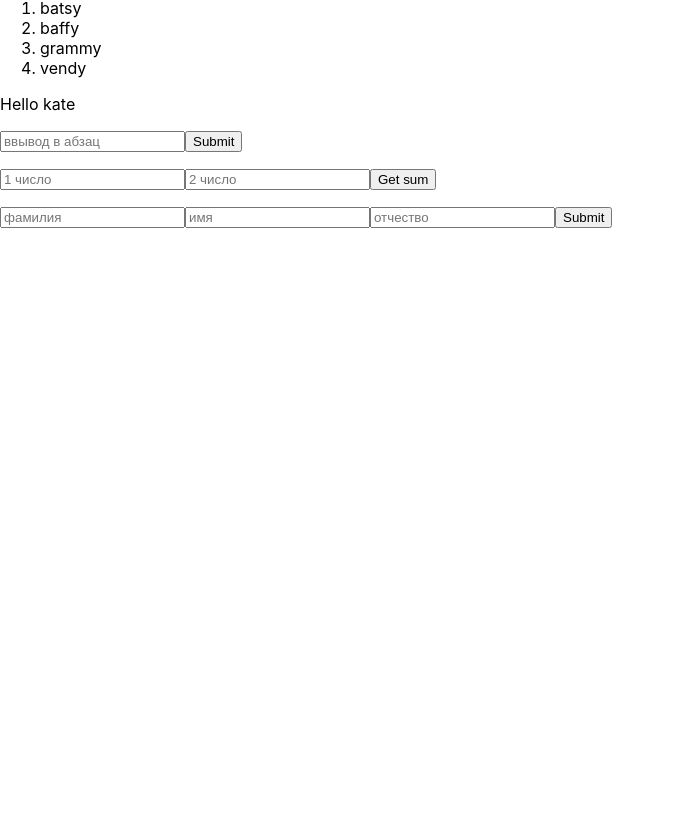
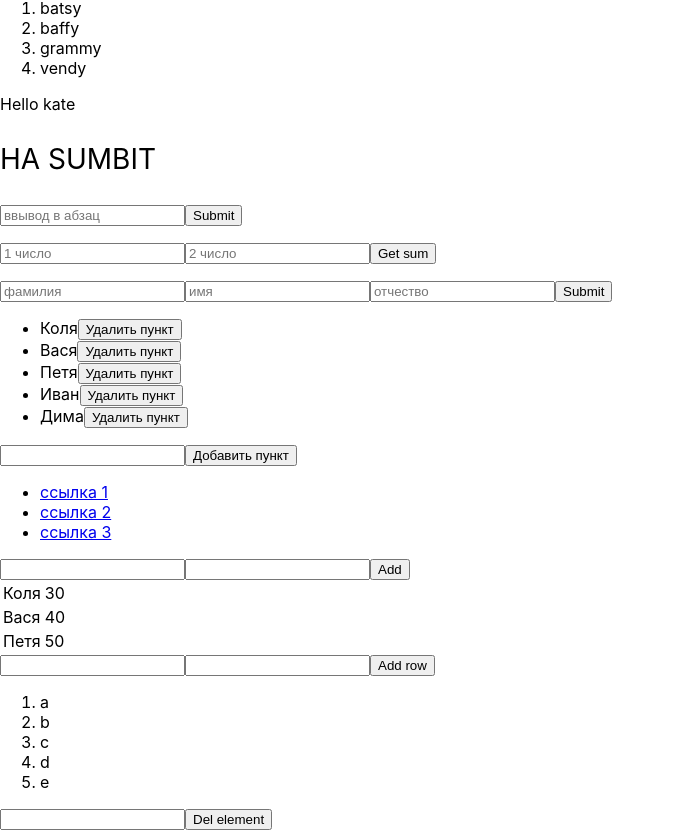
Before and after one commit to kate0n/JS-learing-tasks, a React (Create React App) app: page / in a window 1280 px wide. Shown: the part 1342-2172 px from the top of the page, without its empty margins (0-675 px from the left). Before the commit the page ends 1586 px from the top, so only its background shows below. Built offline with nearby package versions, Linux system fonts and the light colour scheme.

Commit message:
on Arrays and Form

```diff
--- a/src/App.js
+++ b/src/App.js
@@ -1,6 +1,7 @@
 import React, {Component, Fragment} from 'react';
 
-
+import CyclesV3_4 from './tasks/CyclesV3_4';
+import CyclesV2 from './tasks/CyclesV2';
 import Form from './tasks/Form';
 import Inputs from "./tasks/Inputs";
 import Input2 from "./tasks/Input2";
@@ -14,6 +15,8 @@ import Filter from "./tasks/Arrays/Filter";
 import Find from "./tasks/Arrays/Find";
 import ArrowFunc from "./tasks/ArrowFunc";
 import OnSubmit from "./tasks/OnSubmit";
+import Table from "./tasks/Table";
+import Arr from "./tasks/Arr";
 
 
 class App extends Component {
@@ -35,6 +38,10 @@ class App extends Component {
 
                 <ArrowFunc/>
                 <OnSubmit/>
+                <CyclesV3_4/>
+                <CyclesV2/>
+                <Table/>
+                <Arr/>
             </Fragment>
         );
     }
--- /dev/null
+++ b/src/tasks/Arr.js
@@ -0,0 +1,36 @@
+import React, {Component} from 'react';
+
+class Arr extends Component {
+    state = {
+        arr: ['a', 'b', 'c', 'd', 'e']
+    }
+
+    getNum2 = React.createRef();
+
+    delElement = () => {
+        const num = parseInt(this.getNum2.current.value);
+        const delEl = this.state.arr[num - 1];
+        this.setState(prevState => ({
+            arr: prevState.arr.filter(el => el !== delEl)
+        }))
+    };
+
+    render() {
+        const elemets = this.state.arr.map(el => <li> {el} </li>);
+        return (
+            <div>
+
+                <ol>
+                    {elemets}
+                </ol>
+
+                <input ref={this.getNum2}/>
+
+                <button onClick={this.delElement}> Del element</button>
+
+            </div>
+        )
+    }
+}
+
+export default Arr;
--- a/src/tasks/CyclesV2.js
+++ b/src/tasks/CyclesV2.js
@@ -9,14 +9,31 @@ class CyclesV2 extends Component {
         ]
     };
 
+    getHref = React.createRef();
+    getText = React.createRef();
+
+    addElement = () => {
+        const href = this.getHref.current.value;
+        const text = this.getText.current.value;
+        this.setState({hrefs: [...this.state.hrefs, {href: href, text: text}]})
+    };
+
+
     render() {
 
         const hrefs = this.state.hrefs.map(item => (<li><a href={item.href}>  {item.text}  </a></li>));
 
         return (
-            <ul>
-                {hrefs}
-            </ul>
+            <div>
+                <ul>
+                    {hrefs}
+                </ul>
+                <input
+                    ref={this.getHref}/>
+                <input
+                    ref={this.getText}/>
+                <button onClick={this.addElement}> Add</button>
+            </div>
         )
     }
 }
--- a/src/tasks/CyclesV3_4.js
+++ b/src/tasks/CyclesV3_4.js
@@ -5,11 +5,18 @@ class CyclesV3_4 extends Component {
         names: ['Коля', 'Вася', 'Петя', 'Иван', 'Дима']
     };
 
+    newName = React.createRef();
+
     deleteElement = del => {
         this.setState(prevState => ({
             names: prevState.names.filter(name => name !== del)
         }))
-    }
+    };
+
+    addElement = () => {
+        const newName = this.newName.current.value;
+        this.setState({names: [...this.state.names, newName]})
+    };
 
     render() {
         const names = this.state.names.map(name => (
@@ -17,14 +24,21 @@ class CyclesV3_4 extends Component {
                 {name}
                 <button onClick={() => {
                     this.deleteElement(name)
-                }}> Удалить пункт
+                }}>
+                    Удалить пункт
                 </button>
             </li>));
 
         return (
+            <div>
                 <ul id={"list3"}>
                     {names}
                 </ul>
+                <input
+                    ref={this.newName}/>
+                <button onClick={this.addElement}> Добавить пункт</button>
+
+            </div>
         )
     }
 }
--- a/src/tasks/OnSubmit.js
+++ b/src/tasks/OnSubmit.js
@@ -35,6 +35,7 @@ export class OnSubmit extends Component {
     render() {
         return (
             <div>
+                <p style={{fontSize: "28px"}}> НА SUMBIT </p>
                 {/*1 пункт*/}
                 <input
                     ref={this.getText}
--- /dev/null
+++ b/src/tasks/Table.js
@@ -0,0 +1,46 @@
+import React, {Component, Fragment} from 'react';
+
+class Table extends Component {
+    state = {
+        users: [
+            {name: 'Коля', age: 30},
+            {name: 'Вася', age: 40},
+            {name: 'Петя', age: 50},
+        ],
+        count: 0
+    }
+
+    getName2 = React.createRef();
+    getAge = React.createRef();
+
+    addRow = () => {
+        const name = this.getName2.current.value;
+        const age = this.getAge.current.value;
+        this.setState({users: [...this.state.users, {name: name, age: age}]})
+    };
+
+    render() {
+        const rows = this.state.users.map(user => (
+                <tr>
+                    <td> {user.name} </td>
+                    <td> {user.age}  </td>
+                </tr>
+            )
+        );
+        let count = this.state.count;
+        return (
+            <div>
+                <table>
+                    {rows}
+                </table>
+                <input
+                    ref={this.getName2}/>
+                <input
+                    ref={this.getAge}/>
+                <button onClick={this.addRow}> Add row</button>
+            </div>
+        )
+    }
+}
+
+export default Table;
```
